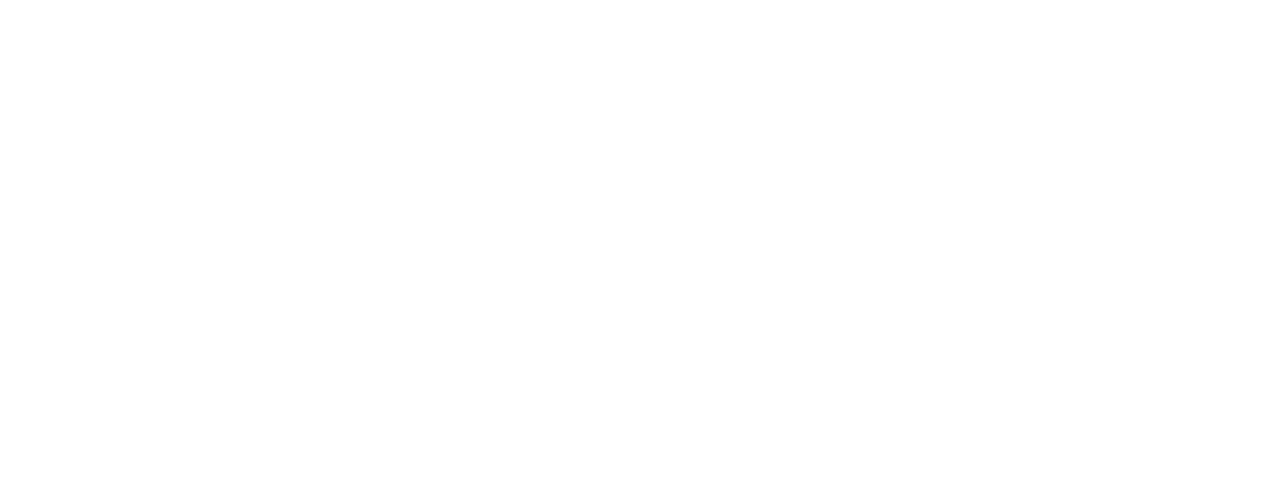
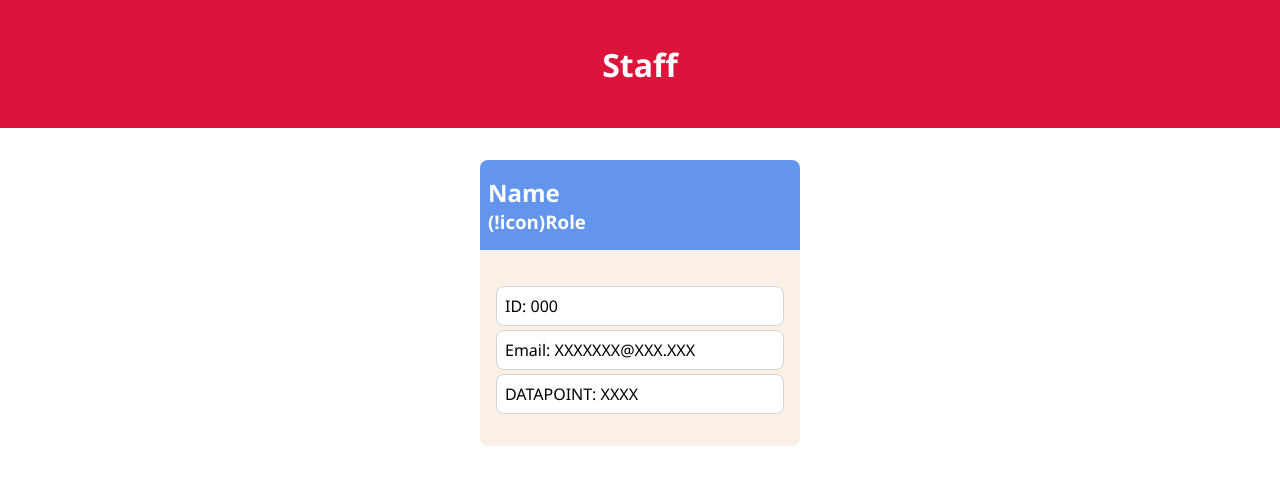
Before and after one commit to ZacharyEggert/Team-Profile-Generator, a website: page template/index.html in a window 1280 px wide. Drawn offline with Linux system fonts and the light colour scheme.

Commit message:
update template

```diff
--- a/src/generator.js
+++ b/src/generator.js
@@ -44,7 +44,7 @@ const generateHTML = async () => {
 
     }
 
-
+    templater.fillTemplate(objectAccumulator);
 
 
 
--- a/template/index.html
+++ b/template/index.html
@@ -7,11 +7,95 @@
     <title>Staff Viewer</title>
 
     <style>
+        *{
+            margin: 0;
+            padding: 0;
+            box-sizing: border-box;
+            font-family: 'Segoe UI', Tahoma, Geneva, Verdana, sans-serif;
+            font-weight: 600;
+        }
+        ul{
+            list-style: none;
+            width: 100%;
+        }
+        li{
+            margin:.25rem 0 0 0;
+            padding: .5rem;
+            background-color: white;
+            border-radius: .5rem;
+            border: lightgrey 1px solid;
+            font-weight: normal;
+            font-size: 1rem;
+            width: 100%;
+        }
+        header{
+            width: 100%;
+            height: 8rem;
+            display: flex;
+            align-items: center;
+            justify-content: center;
+            background-color: crimson;
+            color: white;
+        }
+        main{
+            width: 100%;
+        }
+        .container{
+            width: 100%;
+            display: flex;
+            justify-content: center;
+            flex-wrap: wrap;
+            padding: 2rem 20%;
+        }
+        .card{
+            flex: 0 0 20rem;
+            width: 20rem;
+            border-radius: .5rem;
+            background-color: linen;
+        }
+        .chead{
+            background-color: cornflowerblue;
+            width: 100%;
+            color: white;
+            border-top-left-radius: .5rem ;
+            border-top-right-radius: .5rem ;
+            padding: 1rem .5rem;
+        }
+        .cbody{
+            display: flex;
+            flex-direction: column;
+            flex-wrap: nowrap;
+            padding: 2rem 1rem;
+            justify-content: center;
+            align-items: center;
+        }
 
     </style>
 
 </head>
 <body>
+    <header>
+        <h1>Staff</h1>
+    </header>
+    <main>
+        <div class='container'>
+
+            <div class='card'>
+                <div class='chead'>
+                    <h2>Name</h2>
+                    <h3>(!icon)Role</h3>
+                </div>
+                <div class='cbody'>
+                    <ul>
+                        <li>ID: 000</li>
+                        <li>Email: XXXXXXX@XXX.XXX</li>
+                        <li>DATAPOINT: XXXX</li>
+                    </ul>
+                </div>
+            </div>
+
+        </div>
+    </main>
 
 </body>
 </html>
```
